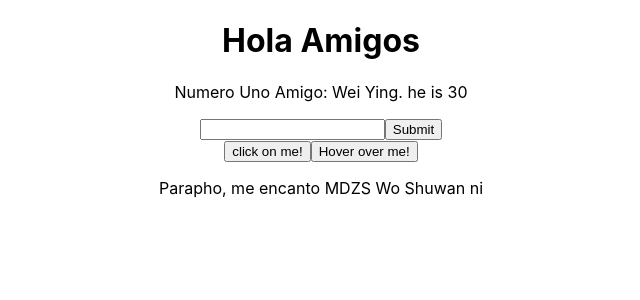
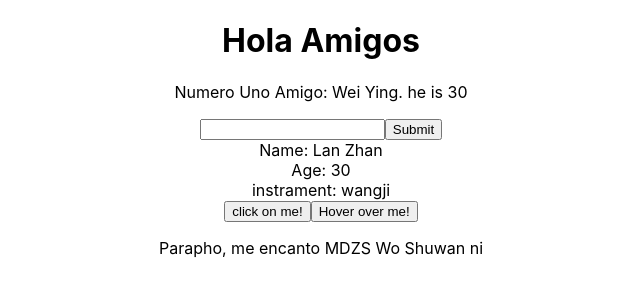
Before and after one commit to emmabradford/learn-basic-react, a React (Create React App) app: page / in a window 1280 px wide. Shown: the top 300 px of the page, without its empty margins (319-959 px from the left). Built offline with nearby package versions, Linux system fonts and the light colour scheme.

Commit message:
adding props to code

```diff
--- a/src/App.js
+++ b/src/App.js
@@ -4,12 +4,14 @@ import Amigo from './components/Amigo';
 import Button from './components/Button';
 import Hover from './components/Hover';
 import Copy from './components/Copy';
+import Friendo from './components/Friendo';
 
 function App() {
     return (
     <div className="App">
     <h1>Hola Amigos</h1>
     <Amigo />
+    <Friendo name="Lan Zhan" age="30" instrament="wangji"/>
     <Button />
     <Hover />
     <Copy />
--- /dev/null
+++ b/src/components/Friendo.js
@@ -0,0 +1,16 @@
+import React from 'react';
+
+class Friendo extends React.Component
+{
+    render(){
+        console.log(this.props);        return(
+            <div className="friendo">
+                <div>Name: Lan Zhan</div>
+                <div>Age: 30</div>
+                <div>instrament: wangji</div>
+            </div>
+        )
+    }
+}
+
+export default Friendo;
```
